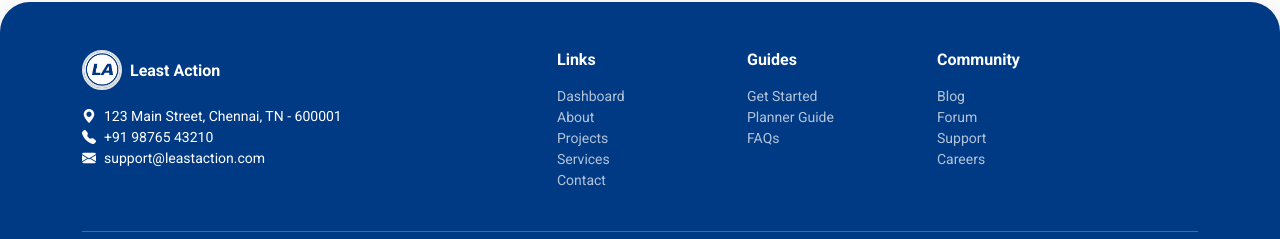
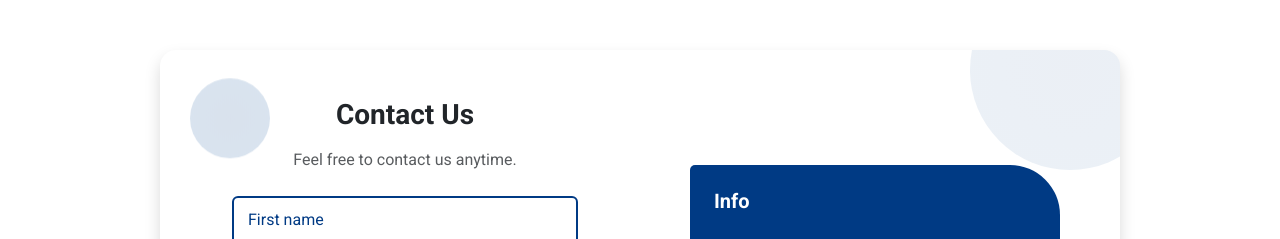
Before and after one commit to Bnks10061998/Service-Portfolio, a React (Vite) app: page / in a window 1280 px wide. Shown: the part 690-929 px from the top of the page. Built offline with nearby package versions, Linux system fonts and the light colour scheme.

Commit message:
update vijay

```diff
--- a/package.json
+++ b/package.json
@@ -11,6 +11,8 @@
   },
   "dependencies": {
     "bootstrap": "^5.3.5",
+    "bootstrap-icons": "^1.11.3",
+    "framer-motion": "^12.6.3",
     "react": "^19.0.0",
     "react-dom": "^19.0.0",
     "react-icons": "^5.5.0"
--- a/src/App.jsx
+++ b/src/App.jsx
@@ -1,7 +1,7 @@
 import "./App.css";
 import Footer from "./Components/Footer";
 import ScrollToTopButton from "./Components/ScrollToTopButton";
-
+import Contact from "./Pages/Contact/Contact";
 import SampleProjects from "./Pages/SampleProjects";
 
 function App() {
@@ -9,6 +9,7 @@ function App() {
     <div>
       <ScrollToTopButton />
       <SampleProjects />
+      <Contact />
       <Footer />
     </div>
   );
```
Also changed, not shown: 1 other file (tests, documents, lock files or other folders).
